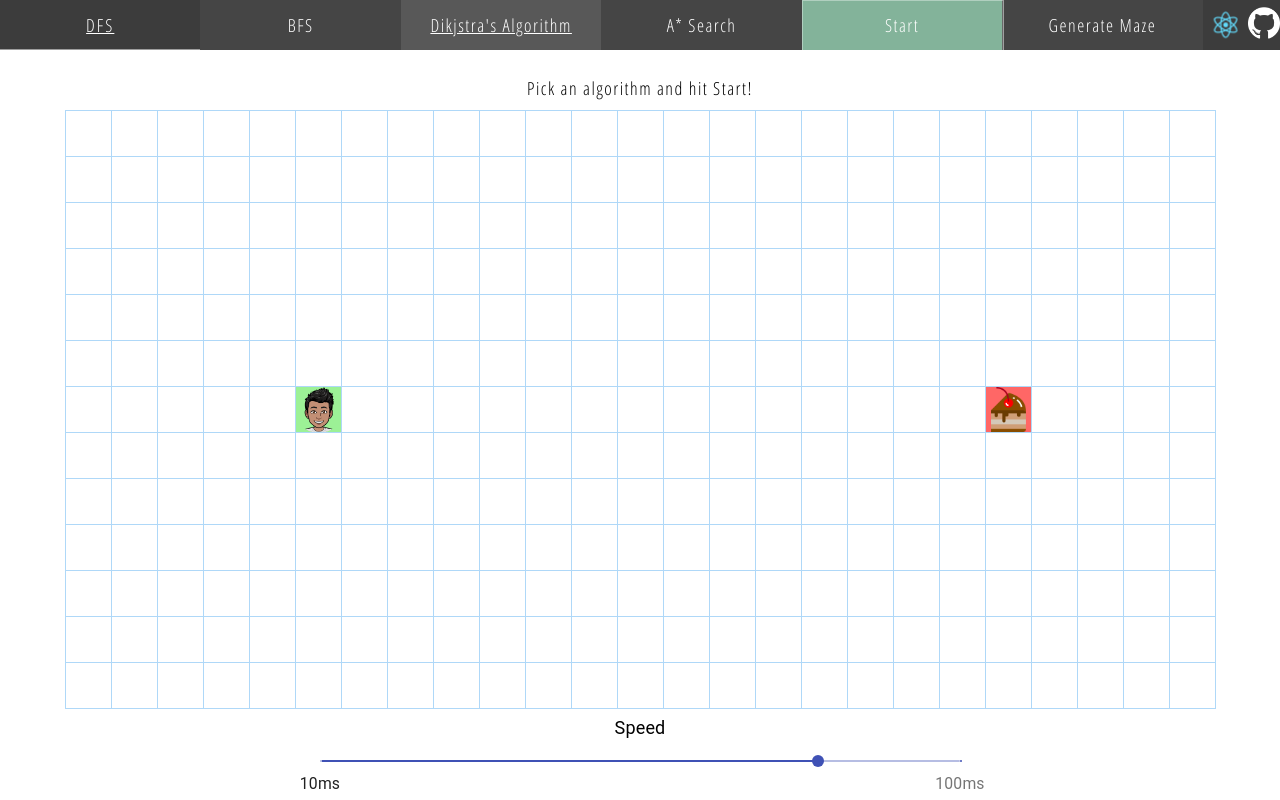
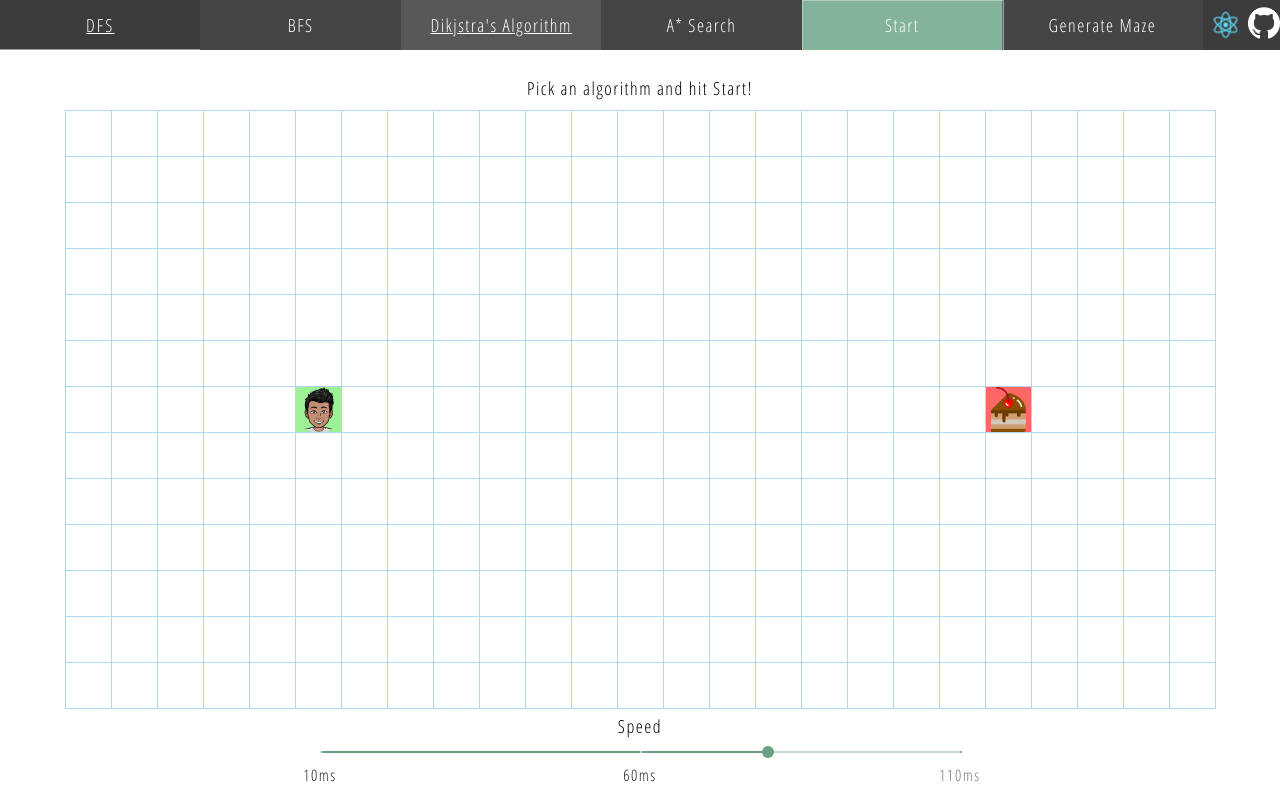
Before and after one commit to josh-baltar/Pathfinder, a React (Create React App) app: page / in a window 1280 px wide. Built offline with nearby package versions, Linux system fonts and the light colour scheme.

Commit message:
change font of slider

```diff
--- a/src/App.js
+++ b/src/App.js
@@ -2,6 +2,14 @@ import React from "react";
 import { Helmet } from "react-helmet";
 import "./App.css";
 import PathfindingVisualizer from "./Components/PathfindingVisualizer/PathfindingVisualizer";
+import { MuiThemeProvider, createMuiTheme } from "@material-ui/core/styles";
+
+// Create a new theme using Nunito Sans
+const theme = createMuiTheme({
+  typography: {
+    fontFamily: "Open Sans Condensed, sans-serif",
+  },
+});
 
 const TITLE = "Josh's Pathfinder";
 
@@ -11,7 +19,10 @@ function App() {
       <Helmet>
         <title>{TITLE}</title>
       </Helmet>
-      <PathfindingVisualizer></PathfindingVisualizer>
+
+      <MuiThemeProvider theme={theme}>
+        <PathfindingVisualizer></PathfindingVisualizer>
+      </MuiThemeProvider>
     </div>
   );
 }
--- a/src/Components/PathfindingVisualizer/PathfindingVisualizer.css
+++ b/src/Components/PathfindingVisualizer/PathfindingVisualizer.css
@@ -18,4 +18,9 @@
 .discrete-slider {
   width: 50%;
   display: inline-block;
+  font-family: "Open Sans Condensed", sans-serif;
 }
+
+.mui-color {
+  color: #66a182;
+}
--- a/src/Components/PathfindingVisualizer/PathfindingVisualizer.jsx
+++ b/src/Components/PathfindingVisualizer/PathfindingVisualizer.jsx
@@ -1,5 +1,4 @@
 import React, { Component } from "react";
-import Typography from "@material-ui/core/Typography";
 import Slider from "@material-ui/core/Slider";
 import "./PathfindingVisualizer.css";
 import Node from "../Node/Node";
@@ -30,7 +29,6 @@ export default class PathfindingVisualizer extends Component {
       algorithm: "dijkstra",
       mouseIsPressed: false,
       speed: 80,
-      setSpeed: 40,
     };
   }
 
@@ -103,8 +101,7 @@ export default class PathfindingVisualizer extends Component {
   };
 
   changeSpeed(speed) {
-    const setSpeed = 120 - speed;
-    this.setState({ speed: speed, setSpeed: setSpeed });
+    this.setState({ speed: speed });
   }
 
   animateAlgorithm(visitedNodesInOrder, path) {
@@ -247,10 +244,8 @@ export default class PathfindingVisualizer extends Component {
             );
           })}
         </div>
-        <div className="discrete-slider" width="300">
-          <Typography id="discrete-slider-text" gutterBottom>
-            Speed
-          </Typography>
+        <div className="discrete-slider">
+          <span className="discrete-slider-text">Speed</span>
           <Slider
             value={this.state.speed}
             onChange={(e, val) => this.changeSpeed(val)}
@@ -261,7 +256,10 @@ export default class PathfindingVisualizer extends Component {
             step={10}
             marks={marks}
             min={10}
-            max={100}
+            max={110}
+            style={{
+              ...styles.slider,
+            }}
           />
         </div>
       </>
@@ -352,7 +350,16 @@ const marks = [
     label: "10ms",
   },
   {
-    value: 100,
-    label: "100ms",
+    value: 60,
+    label: "60ms",
+  },
+  {
+    value: 110,
+    label: "110ms",
   },
 ];
+const styles = {
+  slider: {
+    color: "#66a182",
+  },
+};
```
